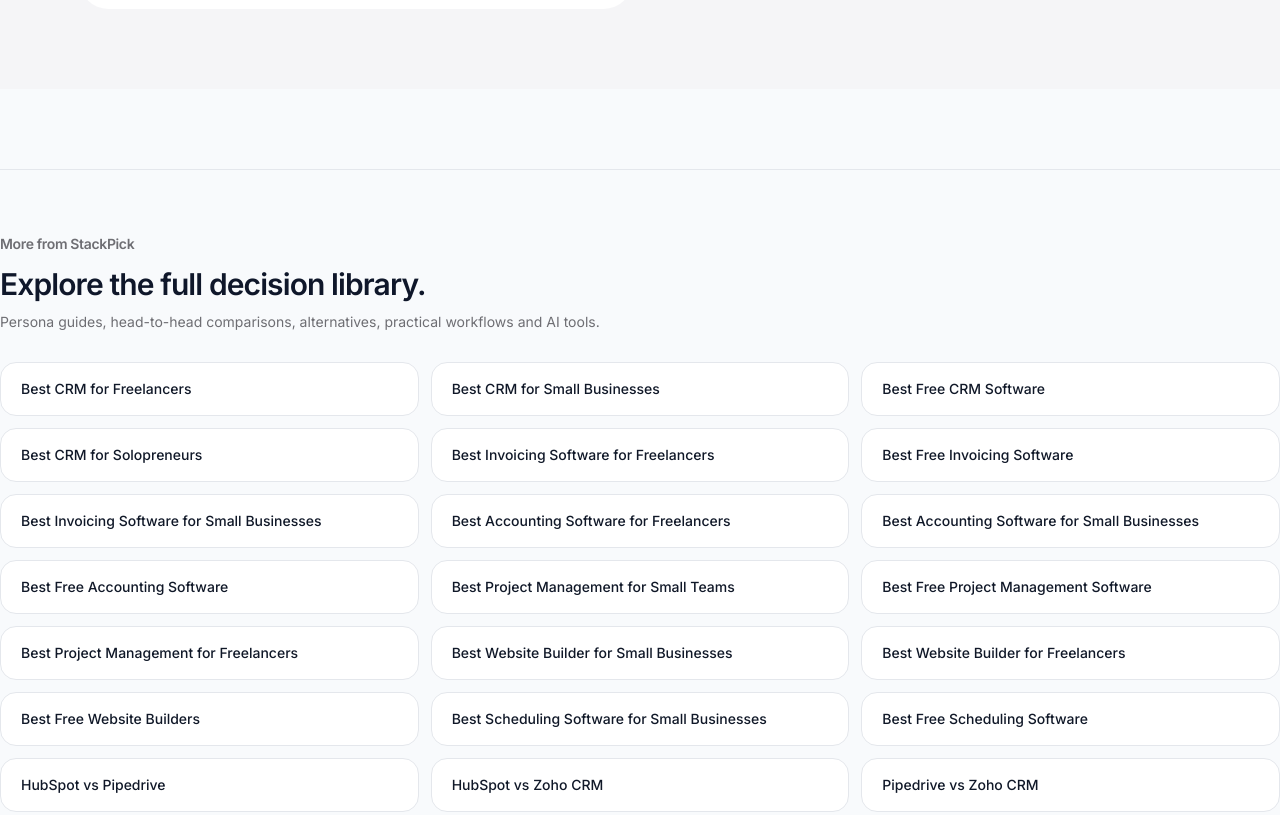
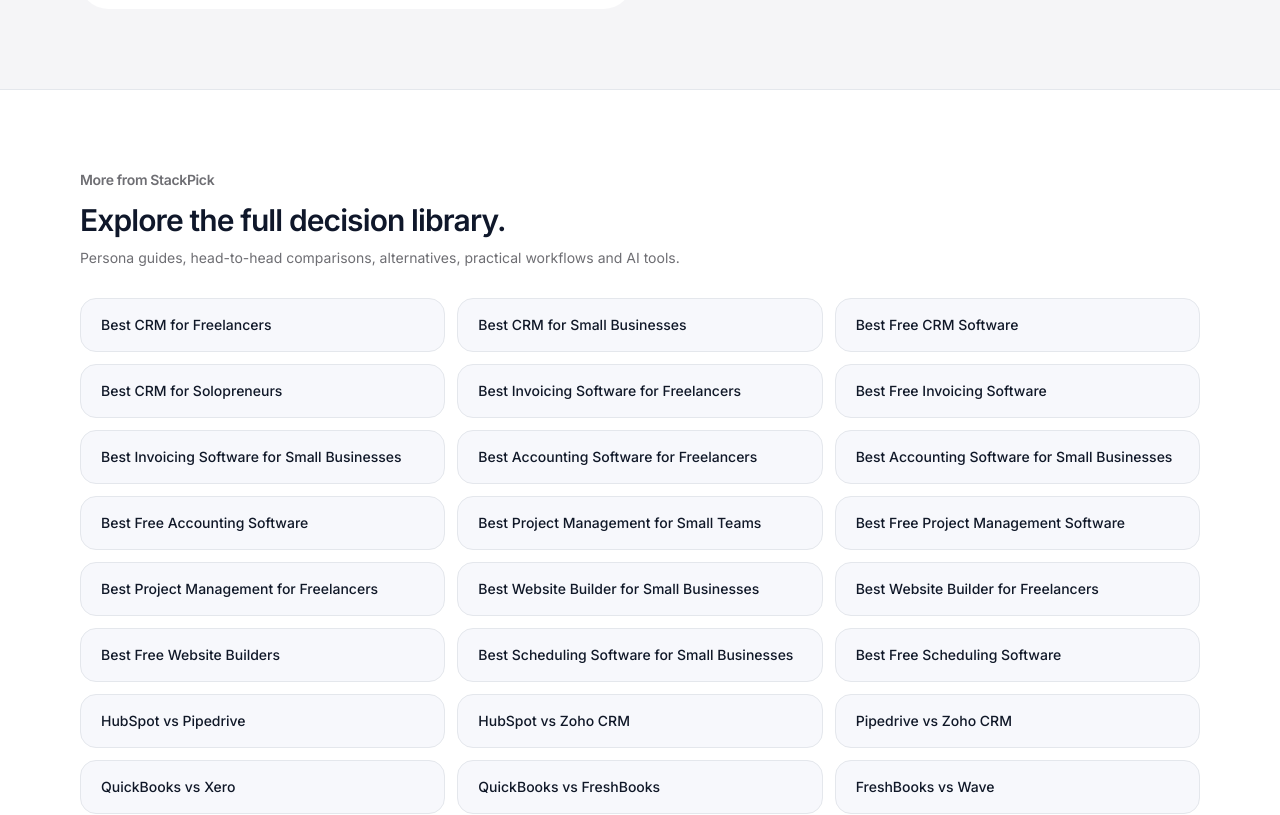
Before and after one commit to LinukaBandara/StackPick, a Next.js app: page /best in a window 1280 px wide. Shown: the part 5649-6464 px from the top of the page. Built offline with nearby package versions, Linux system fonts and the light colour scheme; no server answers.

Commit message:
fix: align comparison library section

```diff
--- a/app/best/page.tsx
+++ b/app/best/page.tsx
@@ -95,7 +95,8 @@ export default function BestHubPage() {
           </div>
         </div>
       </section>
-      <section className="mt-20 border-t border-[#e4e7ec] pt-16">
+      <section className="border-t border-[#e4e7ec] bg-white">
+        <div className="sp-container py-16 sm:py-20">
           <div className="mb-7 max-w-2xl">
             <p className="sp-eyebrow">More from StackPick</p>
             <h2 className="mt-3 text-3xl font-semibold tracking-[-.03em]">Explore the full decision library.</h2>
@@ -103,8 +104,9 @@ export default function BestHubPage() {
           </div>
           <div className="grid gap-3 sm:grid-cols-2 lg:grid-cols-3">
             {EXTENDED_ARTICLES.map(([href, title]) => (
-            <Link key={href} href={href} className="rounded-2xl border border-[#e4e7ec] bg-white px-5 py-4 text-sm font-medium text-[#101828] transition hover:-translate-y-0.5 hover:shadow-md">{title}</Link>
+              <Link key={href} href={href} className="rounded-2xl border border-[#e4e7ec] bg-[#f7f8fc] px-5 py-4 text-sm font-medium text-[#101828] transition hover:-translate-y-0.5 hover:bg-white hover:shadow-md">{title}</Link>
             ))}
+          </div>
         </div>
       </section>
     </>
```
Lines whose indentation alone changed are shown as unchanged.
